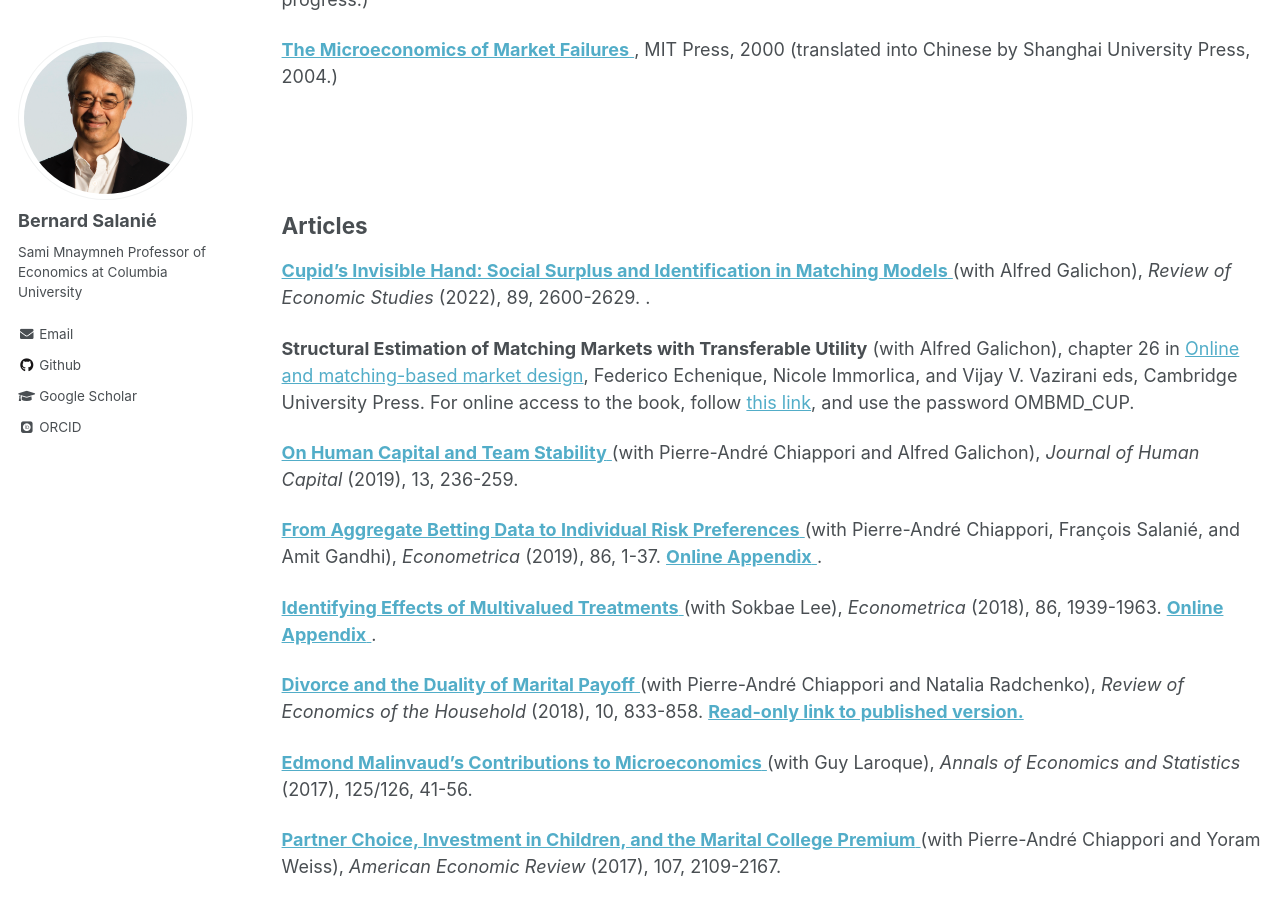
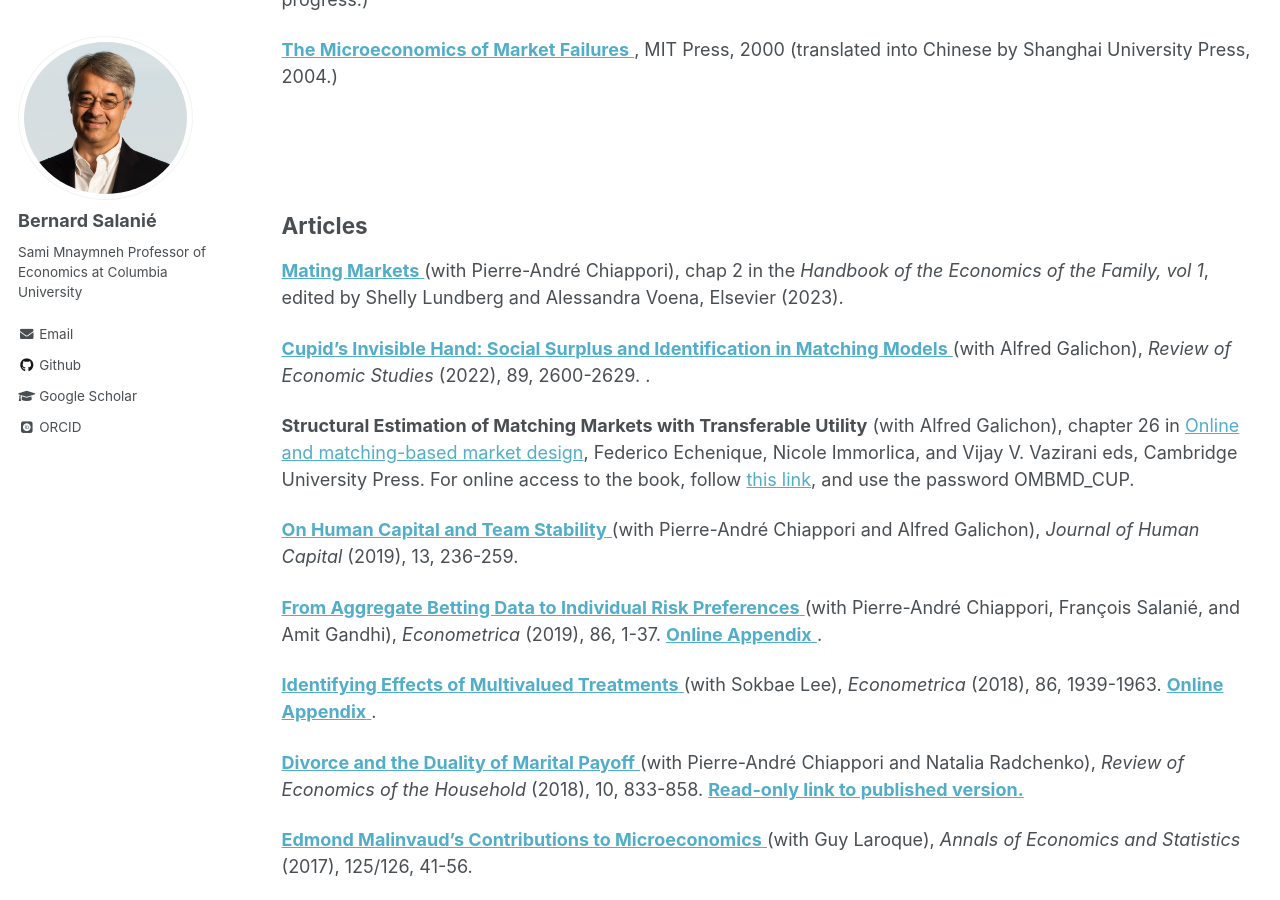
Before and after one commit to bsalanie/bsalanie.github.io, a Jekyll site: the page built from _pages/publications.html, in a window 1280 px wide and 900 px high, scrolled down 562 px. Built offline with Jekyll 4.4.1, drawn with Linux system fonts in a browser that asks for light colours; some web fonts are replaced; some of the changed text lies outside the part shown.

Commit message:
added paper with Serguei

```diff
--- a/_pages/publications.html
+++ b/_pages/publications.html
@@ -72,6 +72,24 @@ author_profile: true
 </div>
 
 <h2 id="articles">Articles</h2>
+
+
+
+<p class="pubitem">
+  <a
+    class="linkpub"
+    href="https://www.sciencedirect.com/science/article/abs/pii/S2949835X23000022"
+    target="_blank"
+    rel="noopener noreferrer"
+  >
+    <strong
+      >Mating Markets</strong
+    >
+  </a>
+  (with Pierre-Andr&eacute; Chiappori), chap 2 in the <i>Handbook of the Economics of the Family, vol 1</i>,
+  edited by Shelly Lundberg and Alessandra Voena, Elsevier (2023).
+</p>
+
 
 <p class="pubitem">
   <a
@@ -814,6 +832,16 @@ author_profile: true
 
 <h2 id="workinprogress">Work in progress</h2>
 
+
+<p>
+  <a
+    href="https://bsalanie.github.io/files/InsuranceTest_26April2024.pdf"
+  >
+    <strong>Testing for Asymmetric Information in Insurance with Deep Learning</strong>
+  </a>
+  (with Serguei Maliar).
+</p>
+
 <p>
   <a
     href="https://bsalanie.github.io/files/estimating_separable_models_manuscript.pdf"
@@ -835,12 +863,7 @@ author_profile: true
    <i>Filtered and Unfiltered Treatment Effects with Targeting Instruments</i>.
 </p>
 
-<p>
-  <a href="https://econ.columbia.edu/working-paper/mating-markets-2/">
-    <strong>Mating Markets</strong>
-  </a>
-  (with Pierre-André Chiappori).
-</p>
+
 
 <p class="pubitem">
   <strong>
```
Also changed, not shown: _pages/news.md (+7 -1 lines), 5 other files.
